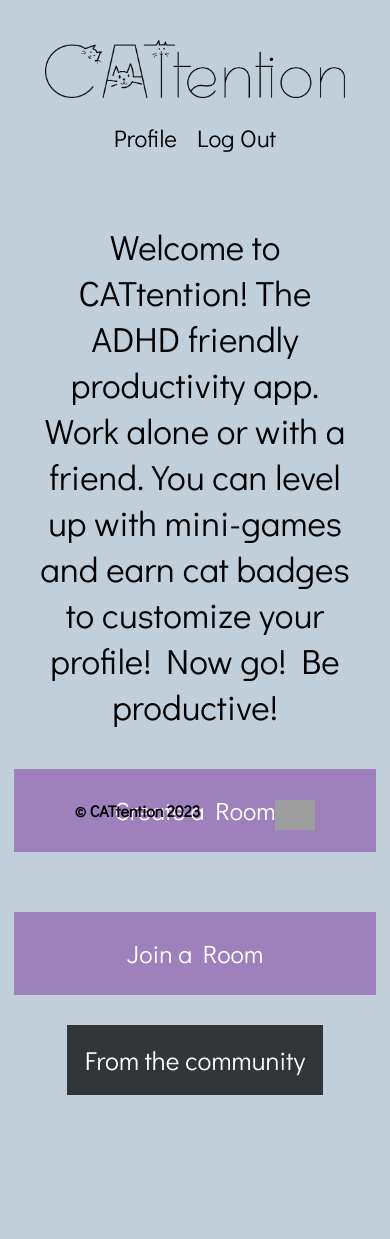
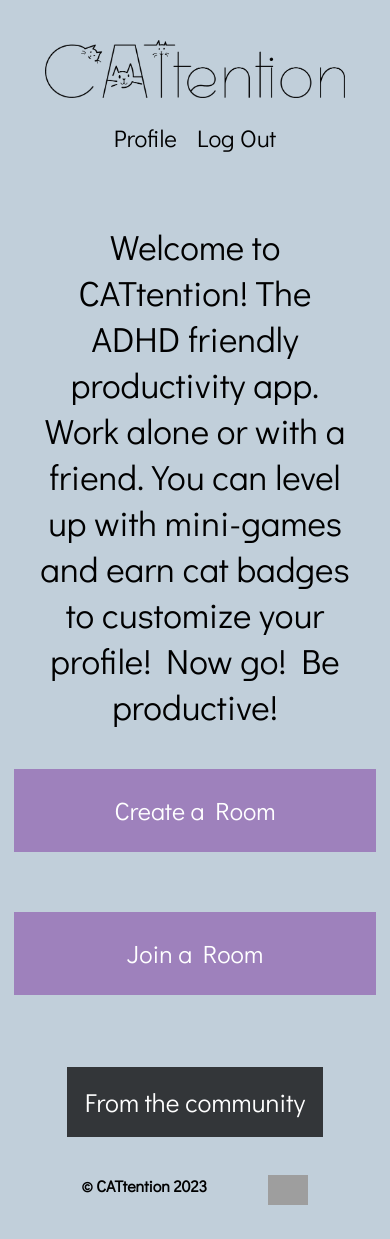
Before and after one commit to ewaltho/CATtention-front, a React (Create React App) app: page /home in a window 390 px wide. Before the commit the page ends 1130 px from the top, so only its background shows below. Built offline with nearby package versions, Linux system fonts and the light colour scheme; no server answers; grey boxes are pictures that could not be loaded.

Commit message:
small changes

```diff
--- a/src/assets/css/App.css
+++ b/src/assets/css/App.css
@@ -17,6 +17,7 @@ body {
   flex-direction: column;
   justify-content: center;
   align-items: center;
+  margin-bottom: -20px;
 }
 
 .Nav {
@@ -55,7 +56,7 @@ body {
   text-align: center;
   margin-bottom: 50px;
   margin-top: 40px;
-  font-size: 40px;
+  font-size: 35px;
 }
 
 .register-btn {
@@ -98,14 +99,16 @@ body {
 }
 
 .bottom-box {
-  position: absolute;
-  bottom: 0;
-  margin-bottom: 15px;
+  /* position: absolute;
+  bottom: 0; */
+  margin-top: 10%;
+  margin-bottom: 40px;
   display: inline-flex;
   flex-direction: row;
   align-items: center;
   justify-content: space-evenly;
   width: 100vw;
+  height: 10vh;
 }
 
 .bottom-btn {
@@ -118,10 +121,11 @@ body {
 .join-link {
   display: flex;
   justify-content: center;
+  text-decoration: underline;
 }
 
 .footer {
-  position: absolute;
+  position: relative;
   bottom: 0;
   padding: 10px;
   left: 50%;
@@ -174,8 +178,8 @@ body {
     font-size: 35px;
   }
 
-  .bottom-box {
-    position: relative;
+  .footer {
+    bottom: initial;
   }
 }
 
@@ -183,6 +187,7 @@ body {
   .logo {
     width: 300px;
   }
+
 }
 
 
--- a/src/assets/css/CreateRoom.css
+++ b/src/assets/css/CreateRoom.css
@@ -131,6 +131,11 @@ input:checked + .slider:before {
   justify-content: center;
 }
 
+/* .triviaBox {
+  display: flex;
+  flex-direction: row;
+} */
+
 .questionCard button {
   width: 18vw;
 }
--- a/src/assets/css/Room.css
+++ b/src/assets/css/Room.css
@@ -13,6 +13,7 @@ body {
 }
 
 .chatbox {
+    position: relative;
     width: 50vw;
     background-color: white;
     text-align: center;
@@ -63,6 +64,9 @@ body {
 }
 
 .send-box {
+    /* position: absolute;
+    bottom: 0; */
+    width: 100%;
     display: flex;
     justify-content: center;
     align-items: center;
@@ -102,12 +106,6 @@ body {
 }
 
 @media screen and (max-width: 768px) {
-    .room {
-        flex-direction: column;
-        justify-content: center;
-        align-items: center;
-    }
-
     .chatbox {
         height: 100%;
     }
--- a/src/components/Chat.js
+++ b/src/components/Chat.js
@@ -111,7 +111,7 @@ function ChatFeature({ roomData, userObject, currentUser, socket}) {
     </div>
         <form className="send-box" onSubmit={handleSend}>
           <input className="text-input" type="text" value={message} onChange={handleInputChange} placeholder="Type your message here..." maxLength="980"/>
-          <button type="submit">Send</button>
+          <button type="submit" className='send-btn'>Send</button>
         </form>
       </div>
     );
--- a/src/components/CreateRoom.js
+++ b/src/components/CreateRoom.js
@@ -216,7 +216,7 @@ export default function CreateRoom({
         </div>
       </form>
       <Link to="/joinchat" className="btn join-link">
-        Join A Room Instead
+        Join a Room Instead
       </Link>
     </>
   );
--- a/src/components/JoinChat.js
+++ b/src/components/JoinChat.js
@@ -110,7 +110,7 @@ function JoinChat(props) {
         <button type="submit">Join Room</button>
       </form>
       <Link to="/createroom" className="btn join-link">
-        Create A Room Instead
+        Create a Room Instead
       </Link>
     </div>
   );
--- a/src/components/Trivia.js
+++ b/src/components/Trivia.js
@@ -29,7 +29,7 @@ export default function Trivia({ userObject }) {
   };
 
   return (
-    <div>
+    <div className='triviaBox'>
       <h2 className="triviaTitle">A wild trivia question spawned!</h2>
       <h3 className="questionTitle">{question}</h3>
       {!questionAnswered ? (
```
